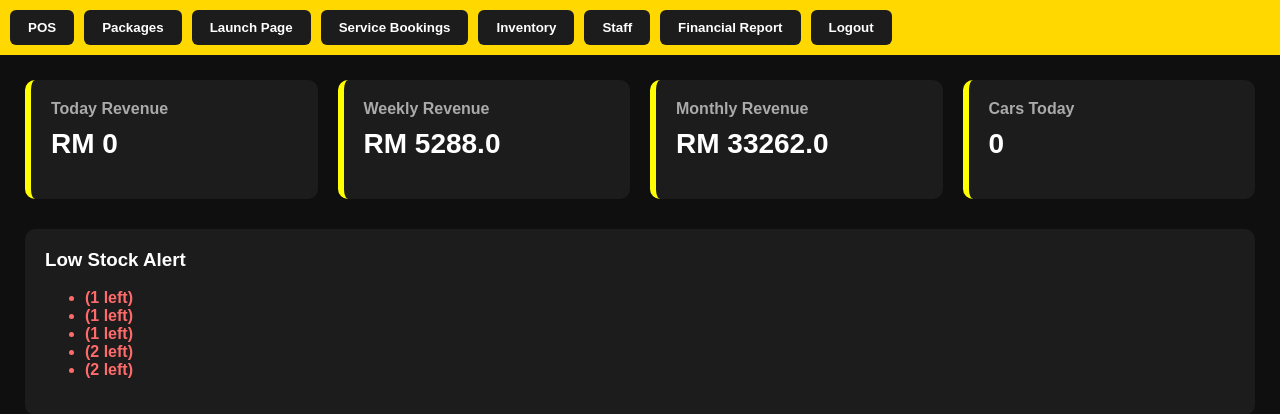
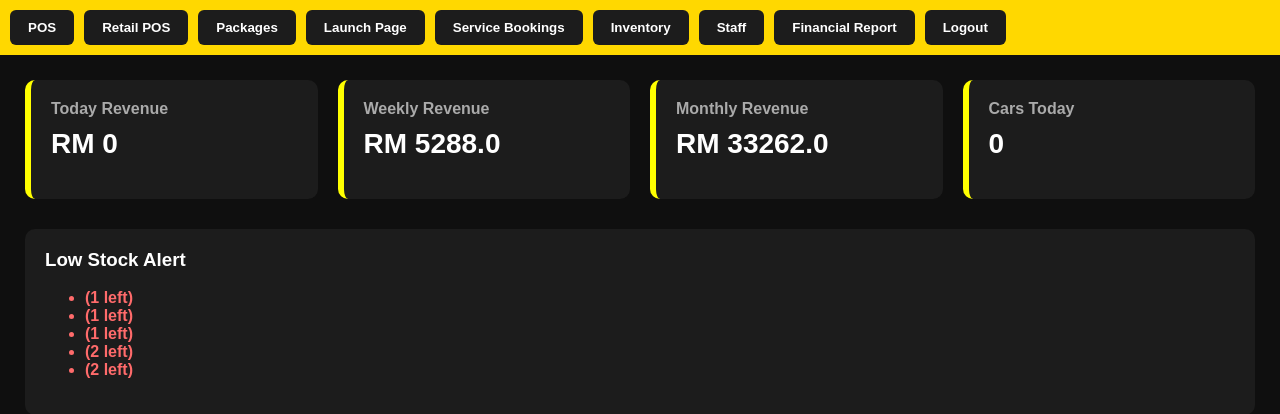
Before and after one commit to effiena/shinemaster-system, a Flask app: page /dashboard in a window 1280 px wide. Shown: the part 58-472 px from the top of the page. Run offline with Flask 3, Linux system fonts and the light colour scheme; a user stored in the database is signed in; data comes from the database, SQL or seed files in the repository; some libraries are stand-ins or nearby versions.

Commit message:
add favicon icon

```diff
--- a/templates/dashboard.html
+++ b/templates/dashboard.html
@@ -1,7 +1,7 @@
 <!DOCTYPE html>
 <html>
 <head>
-
+<link rel="icon" href="{{ url_for('static', filename='favicon.png') }}" type="image/png">
 <title>Shine Master Solution</title>
 
 <style>
@@ -141,6 +141,8 @@
 
 <div class= "buttons">
 <a href="/pos"><button>POS</button></a>
+
+<a href="/pos_retail"><button>Retail POS</button></a>
 
 <a href="/packages"><button>Packages</button></a>
 
```
